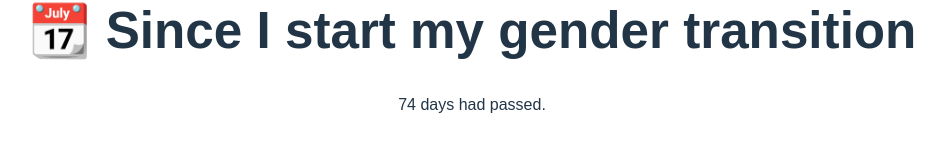
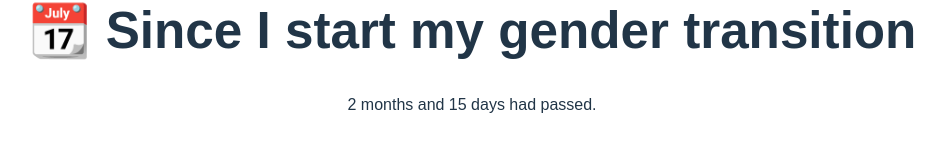
Before and after one commit to Veras-D/daysPassed, a React (Vite) app: page / in a window 1280 px wide. Shown: the part 349-500 px from the top of the page, without its empty margins (168-1113 px from the left). Built offline with nearby package versions, Linux system fonts and the light colour scheme.

Commit message:
feat(time): Add relative time

```diff
--- a/src/App.tsx
+++ b/src/App.tsx
@@ -2,16 +2,36 @@ import { useEffect, useState } from "react";
 import "./App.css";
 
 function App() {
-  const [daysPassed, setDaysPassed] = useState<number>(0);
+  const [timePassed, setTimePassed] = useState({
+    years: 0,
+    months: 0,
+    days: 0,
+  });
 
   useEffect(() => {
     const fromDate = new Date("2025-02-23");
+
     const updateCounter = () => {
       const today = new Date();
       today.setHours(0, 0, 0, 0);
-      const diff = today.getTime() - fromDate.getTime();
-      const days = Math.floor(diff / (1000 * 60 * 60 * 24));
-      setDaysPassed(days);
+
+      let years = today.getFullYear() - fromDate.getFullYear();
+      let months = today.getMonth() - fromDate.getMonth();
+      let days = today.getDate() - fromDate.getDate();
+
+      // Ajustar negativos
+      if (days < 0) {
+        const prevMonth = new Date(today.getFullYear(), today.getMonth(), 0);
+        days += prevMonth.getDate();
+        months -= 1;
+      }
+
+      if (months < 0) {
+        months += 12;
+        years -= 1;
+      }
+
+      setTimePassed({ years, months, days });
     };
 
     updateCounter();
@@ -19,6 +39,18 @@ function App() {
     const interval = setInterval(updateCounter, 1000 * 60 * 60 * 24);
     return () => clearInterval(interval);
   }, []);
+
+  const { years, months, days } = timePassed;
+
+  // 🔹 Formatando output
+  let message = "";
+  if (years > 0) {
+    message = `${years} year${years !== 1 ? "s" : ""}, ${months} month${months !== 1 ? "s" : ""} and ${days} day${days !== 1 ? "s" : ""} had passed.`;
+  } else if (months > 0) {
+    message = `${months} month${months !== 1 ? "s" : ""} and ${days} day${days !== 1 ? "s" : ""} had passed.`;
+  } else {
+    message = `${days} day${days !== 1 ? "s" : ""} had passed.`;
+  }
 
   return (
     <main
@@ -30,7 +62,7 @@ function App() {
       }}
     >
       <h1>📆 Since I start my gender transition</h1>
-      <p>{daysPassed} day{daysPassed !== 1 ? "s" : ""} had passed.</p>
+      <p>{message}</p>
     </main>
   );
 }
```
